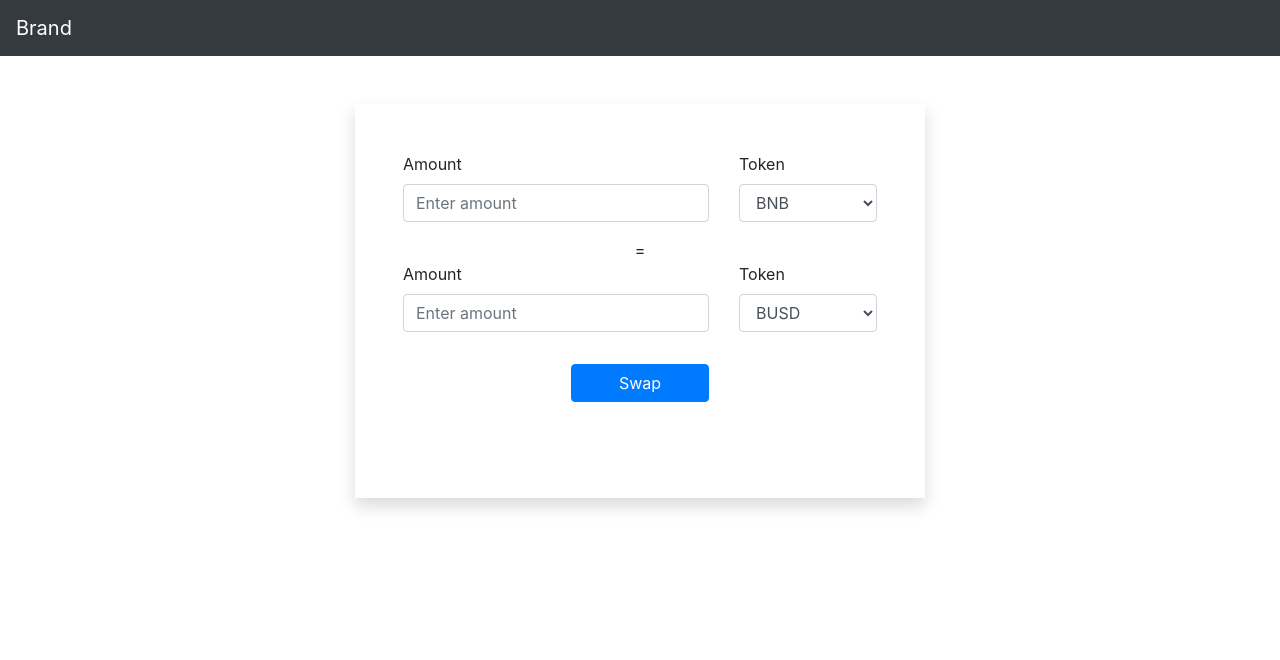
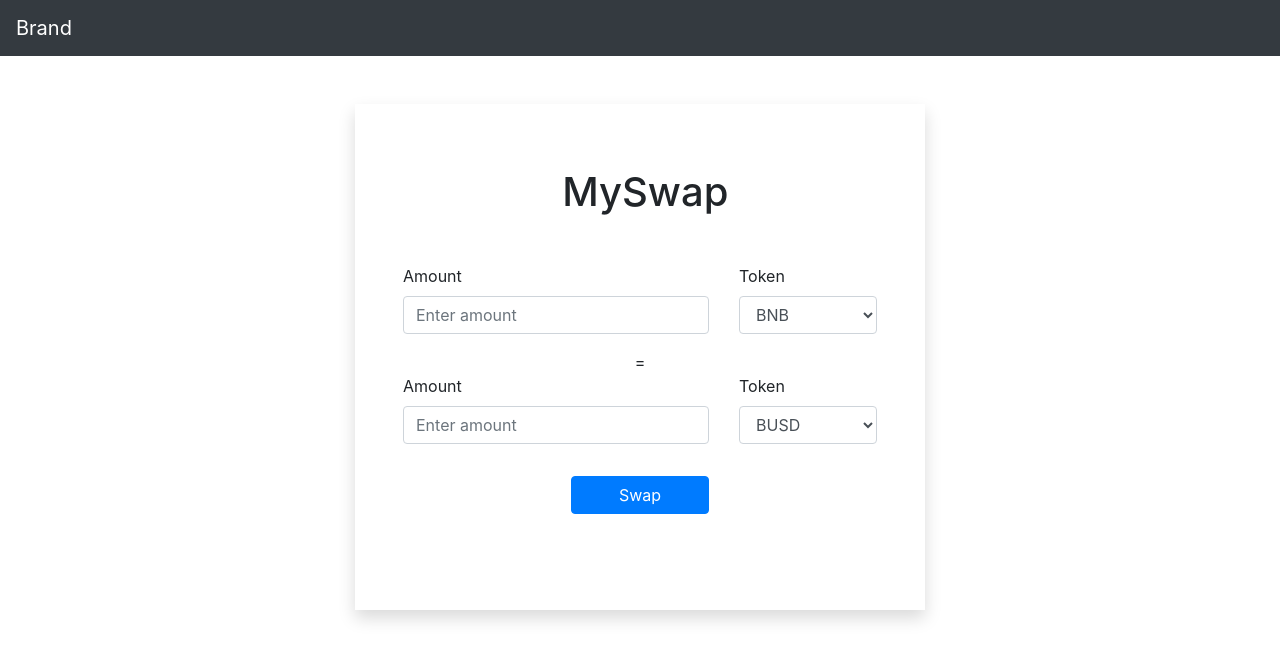
Before and after one commit to MeadBee/myswap-team45, a plain HTML site: page index.html in a window 1280 px wide. Drawn offline with Linux system fonts and the light colour scheme.

Commit message:
Update index.html
Add heading to the swap page

```diff
--- a/index.html
+++ b/index.html
@@ -24,6 +24,7 @@
                 <div class="col-md-3">
 </div>
                 <div class="col-md-6 shadow p-5">
+                    <h1 class="text-center mb-5 mt-3">&nbsp;MySwap</h1>
                     <form role="form" class="border-0">
                         <div class="row">
                             <div class="col-md-8">
```
